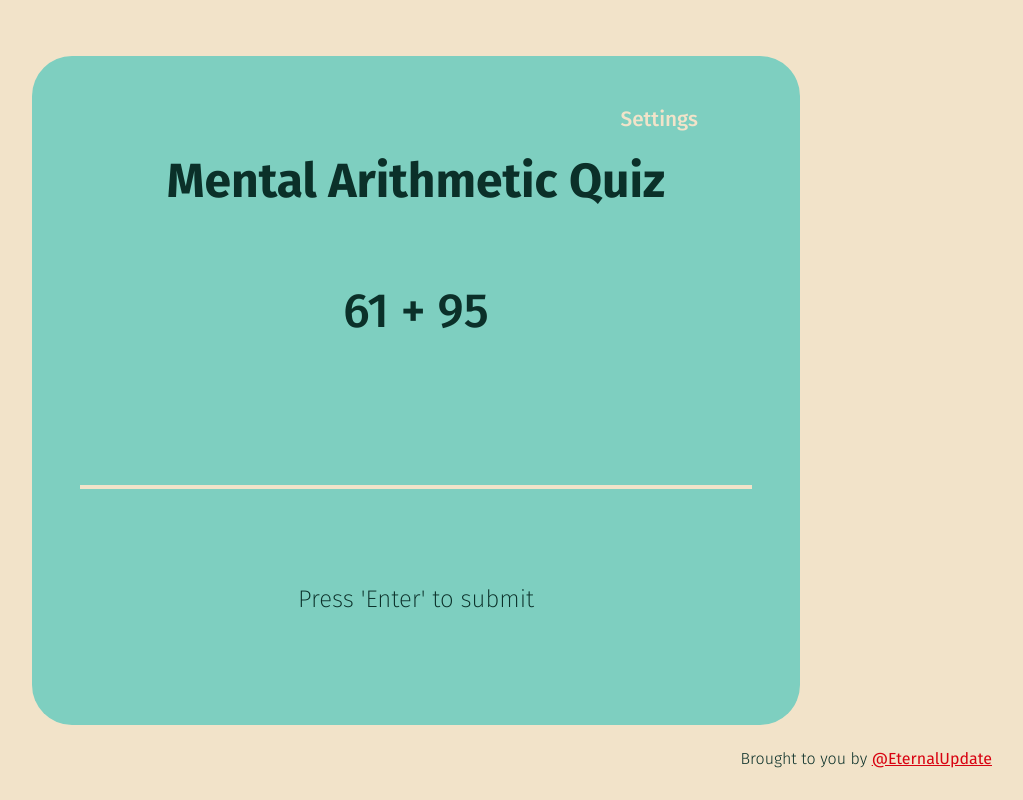
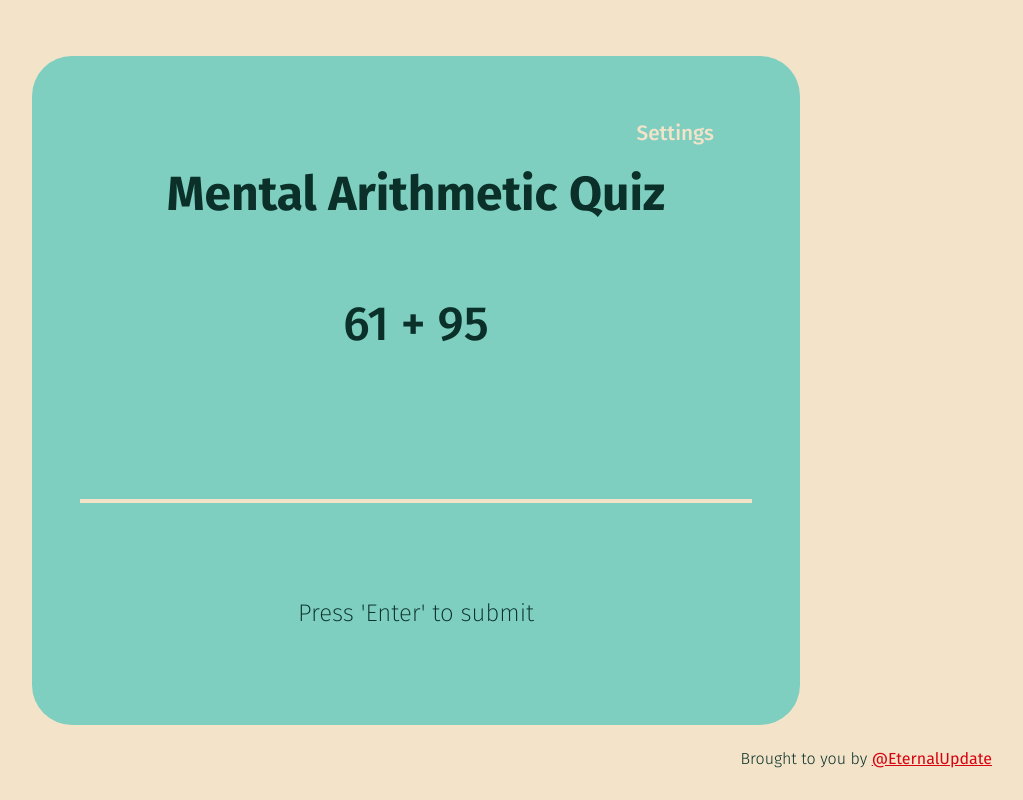
Before and after one commit to EternalUpdate/mental-arithmetic-quiz, a plain HTML site: page index.html in a window 1280 px wide. Shown: the whole page, without its empty margins (224-1247 px from the left). Drawn offline with Linux system fonts and the light colour scheme.

Commit message:
Fixed settings button positioning

```diff
--- a/styles.css
+++ b/styles.css
@@ -111,6 +111,7 @@ a:hover {
     flex-direction: column;
     align-items: center;
     justify-content: center;
+    height: 95%;
 }
 
 .quiz-container p {
@@ -120,6 +121,7 @@ a:hover {
 
 .settings-container {
     width: 100%;
+    height: 5%;
     display: flex;
     flex-direction: row;
     align-items: center;
@@ -193,8 +195,7 @@ a:hover {
 #settings {
     font-size: 1.3rem;
     font-weight: 500;
-    margin: -2rem;
-    /* flex: 1 1 auto; */
+    margin: -3rem;
 }
 
 #settings.active {
@@ -210,8 +211,3 @@ a:hover {
     margin-top: 2rem;
     font-size: 1.5rem;
 }
-
-/* @keyframes fadeIn {
-    0% { opacity: 0; }
-    100% { opacity: 1; }
-} */
```
